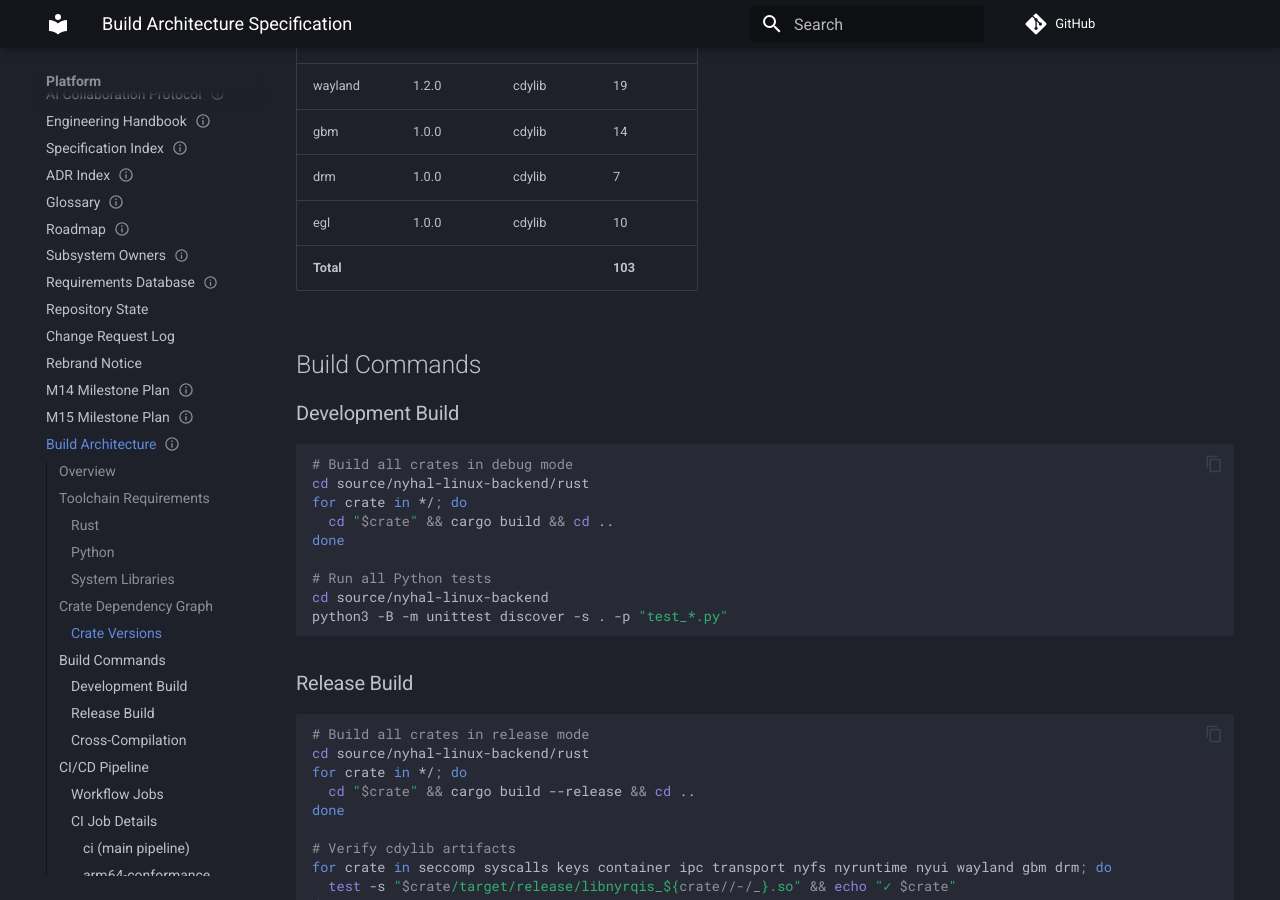
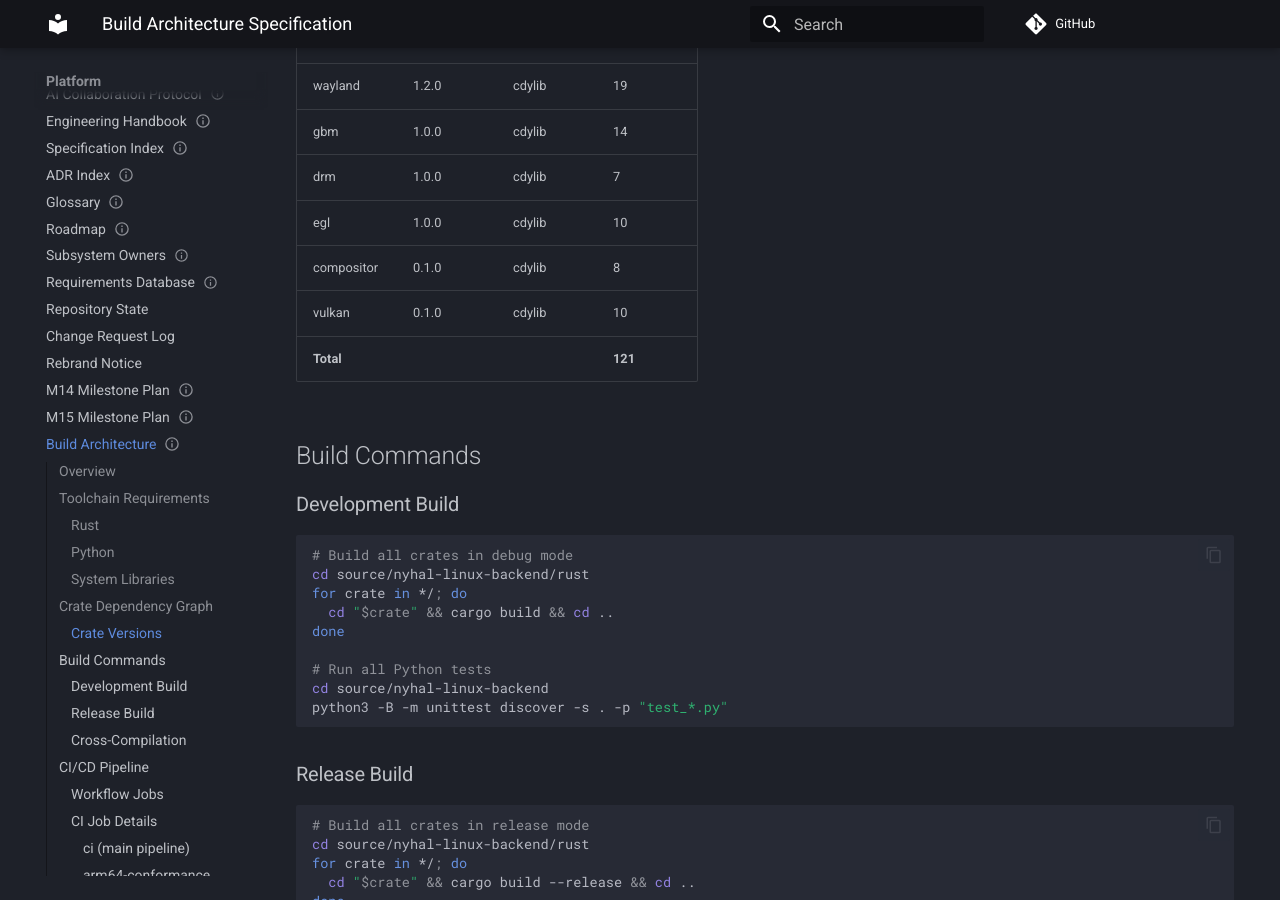
Before and after one commit to Myco-mycelium/Nythera, an MkDocs documentation site: the page built from docs/00-platform/BUILD_ARCHITECTURE.md, in a window 1280 px wide and 900 px high, scrolled down 2579 px. Built offline with MkDocs 1.6.1 and Material for MkDocs 9.7.7, drawn with Linux system fonts in a browser that asks for light colours; comment, search, counter and statistics services are not loaded; some of the changed text lies outside the part shown.

Commit message:
Update BUILD_ARCHITECTURE.md with compositor + Vulkan crates (18 crates, 121 Rust tests)
🤖 Generated with Codebuff
Co-Authored-By: Codebuff <noreply@codebuff.com>

```diff
--- a/docs/00-platform/BUILD_ARCHITECTURE.md
+++ b/docs/00-platform/BUILD_ARCHITECTURE.md
@@ -100,7 +100,9 @@ targets, CI/CD pipeline, and reproducible build guidelines.
 | gbm | 1.0.0 | cdylib | 14 |
 | drm | 1.0.0 | cdylib | 7 |
 | egl | 1.0.0 | cdylib | 10 |
-| **Total** | | | **103** |
+| compositor | 0.1.0 | cdylib | 8 |
+| vulkan | 0.1.0 | cdylib | 10 |
+| **Total** | | | **121** |
 
 ## Build Commands
 
@@ -236,6 +238,8 @@ default feature set.
 | gbm | 14 | GBM buffer allocation |
 | drm | 7 | DRM atomic modesetting |
 | egl | 10 | EGL OpenGL ES rendering |
+| vulkan | 10 | Vulkan rendering |
+| compositor | 8 | Wayland compositor |
 | container | 10 | Container lifecycle |
 | syscalls | 8 | Clone/launch |
 | launcher | 6 | Process management |
@@ -247,7 +251,7 @@ default feature set.
 | transport | 3 | Network transport |
 | nyui | 3 | NUI document parsing |
 | nyruntime | 2 | Runtime loop |
-| **Total** | **103** | |
+| **Total** | **121** | |
 
 ### Conformance Testing
 
```
